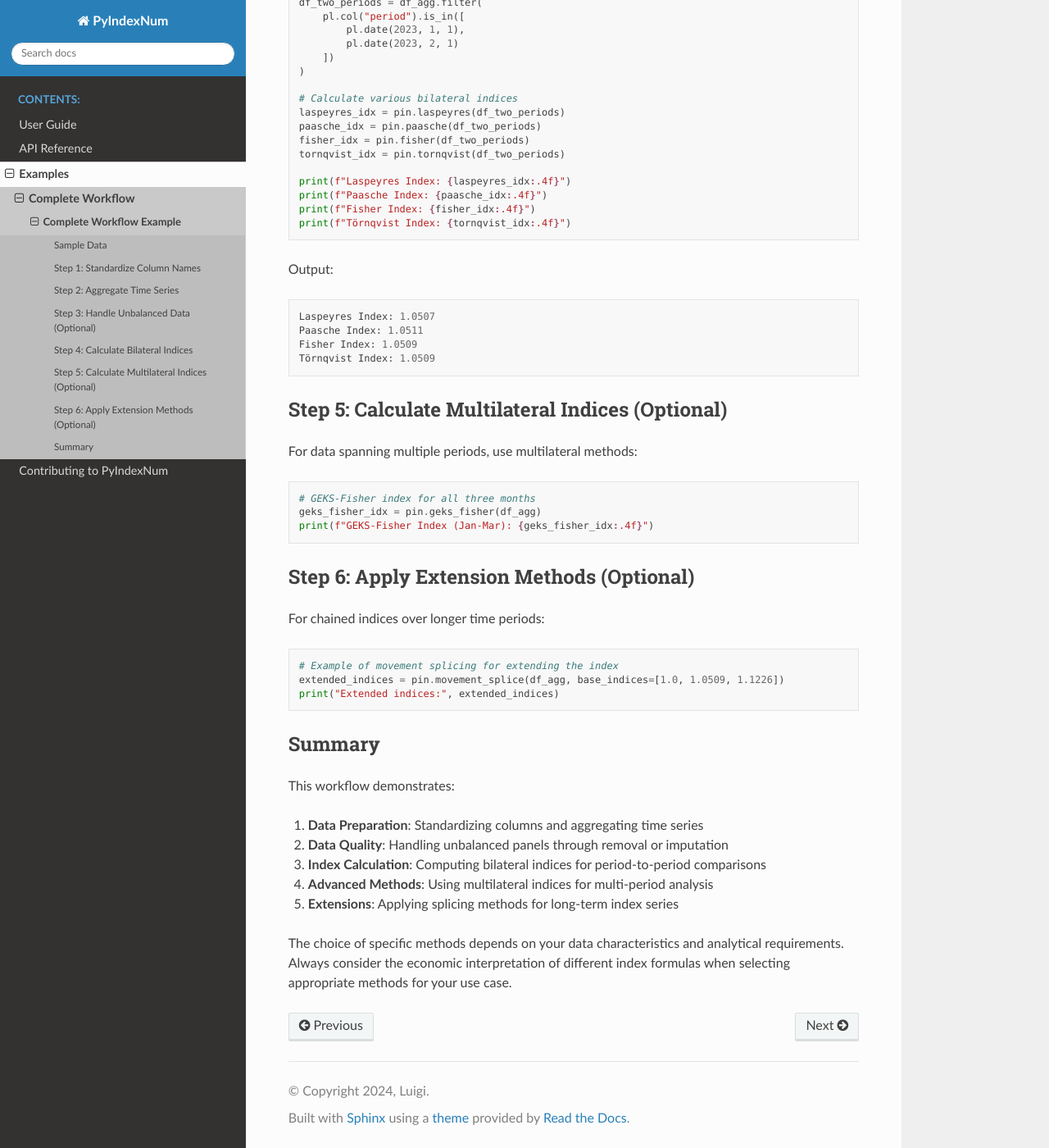
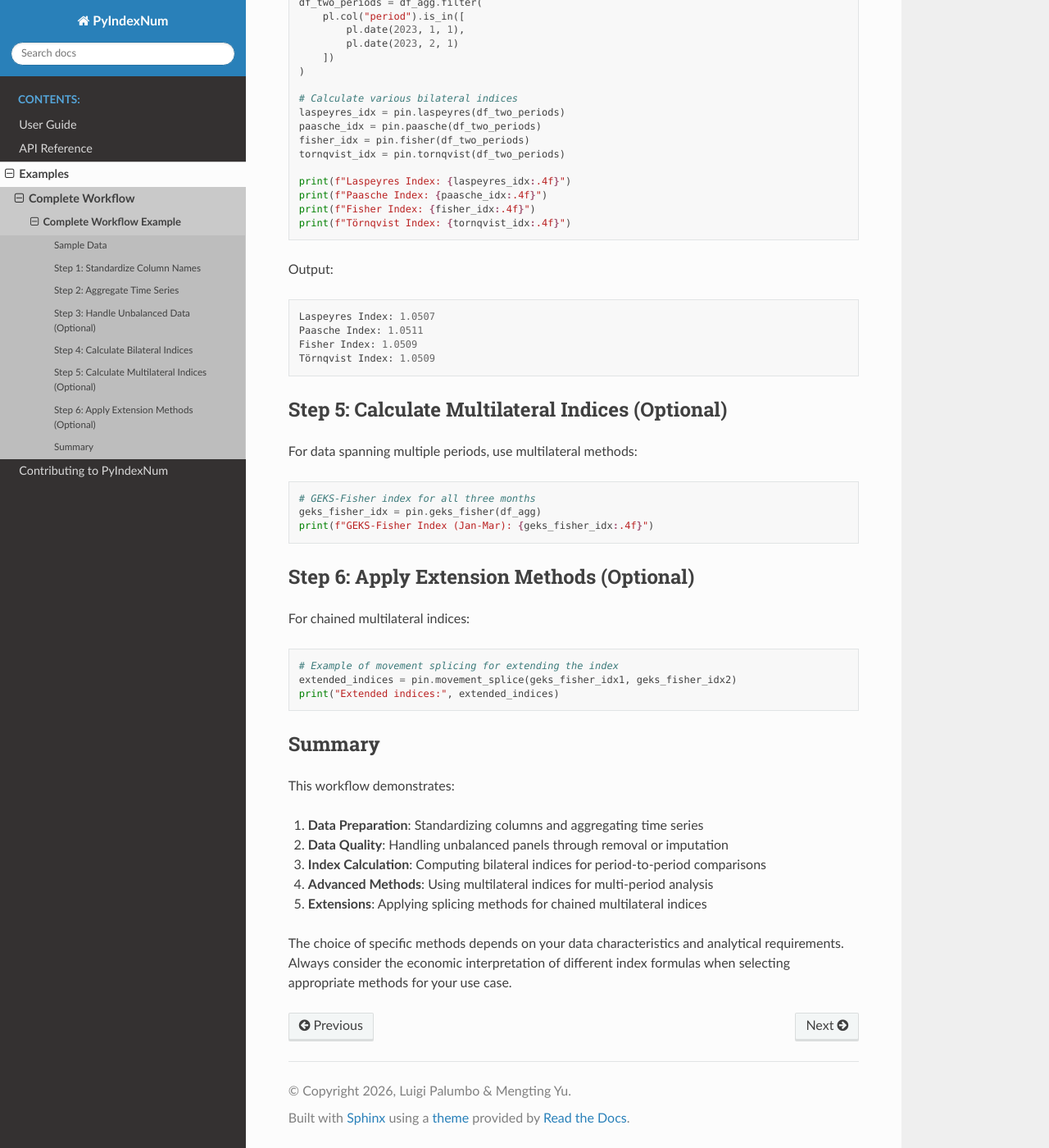
Before and after one commit to paluigi/PyIndexNum, a Sphinx documentation site: the page built from docs/examples/workflow.md, in a window 1280 px wide and 1400 px high, scrolled down 2713 px. Shown: the whole window at 82% size. Built offline with Sphinx 7.4.7 and the Read the Docs theme 3.1.0, drawn with Linux system fonts in a browser that asks for light colours.

````diff
--- /dev/null
+++ b/docs/_static/custom.css
@@ -0,0 +1,10 @@
+/* Custom CSS to fix nested field list indentation in API documentation */
+
+/* Reset left margins for nested field lists to prevent progressive indentation */
+.myst .field-list .field-list {
+    margin-left: 0;
+}
+
+.myst .field-list .field-list dd {
+    margin-left: 0;
+}
--- a/docs/conf.py
+++ b/docs/conf.py
@@ -2,8 +2,8 @@
 
 # -- Project information -----------------------------------------------------
 project = 'PyIndexNum'
-copyright = '2024, Luigi'
-author = 'Luigi'
+copyright = '2026, Luigi Palumbo & Mengting Yu'
+author = 'Luigi Palumbo, Mengting Yu'
 release = '0.1.0'
 
 # -- General configuration ---------------------------------------------------
@@ -22,6 +22,7 @@ exclude_patterns = ['_build', 'Thumbs.db', '.DS_Store']
 # -- Options for HTML output -------------------------------------------------
 html_theme = 'sphinx_rtd_theme'
 html_static_path = ['_static']
+html_css_files = ['custom.css']
 
 # -- Extension configuration --------------------------------------------------
 # Autodoc settings
--- a/docs/examples/workflow.md
+++ b/docs/examples/workflow.md
@@ -170,11 +170,11 @@ print(f"GEKS-Fisher Index (Jan-Mar): {geks_fisher_idx:.4f}")
 
 ## Step 6: Apply Extension Methods (Optional)
 
-For chained indices over longer time periods:
+For chained multilateral indices:
 
 ```python
 # Example of movement splicing for extending the index
-extended_indices = pin.movement_splice(df_agg, base_indices=[1.0, 1.0509, 1.1226])
+extended_indices = pin.movement_splice(geks_fisher_idx1, geks_fisher_idx2)
 print("Extended indices:", extended_indices)
 ```
 
@@ -186,6 +186,6 @@ This workflow demonstrates:
 2. **Data Quality**: Handling unbalanced panels through removal or imputation
 3. **Index Calculation**: Computing bilateral indices for period-to-period comparisons
 4. **Advanced Methods**: Using multilateral indices for multi-period analysis
-5. **Extensions**: Applying splicing methods for long-term index series
+5. **Extensions**: Applying splicing methods for chained multilateral indices
 
 The choice of specific methods depends on your data characteristics and analytical requirements. Always consider the economic interpretation of different index formulas when selecting appropriate methods for your use case.
````
Also changed, not shown: README.md (+4 -5 lines).
